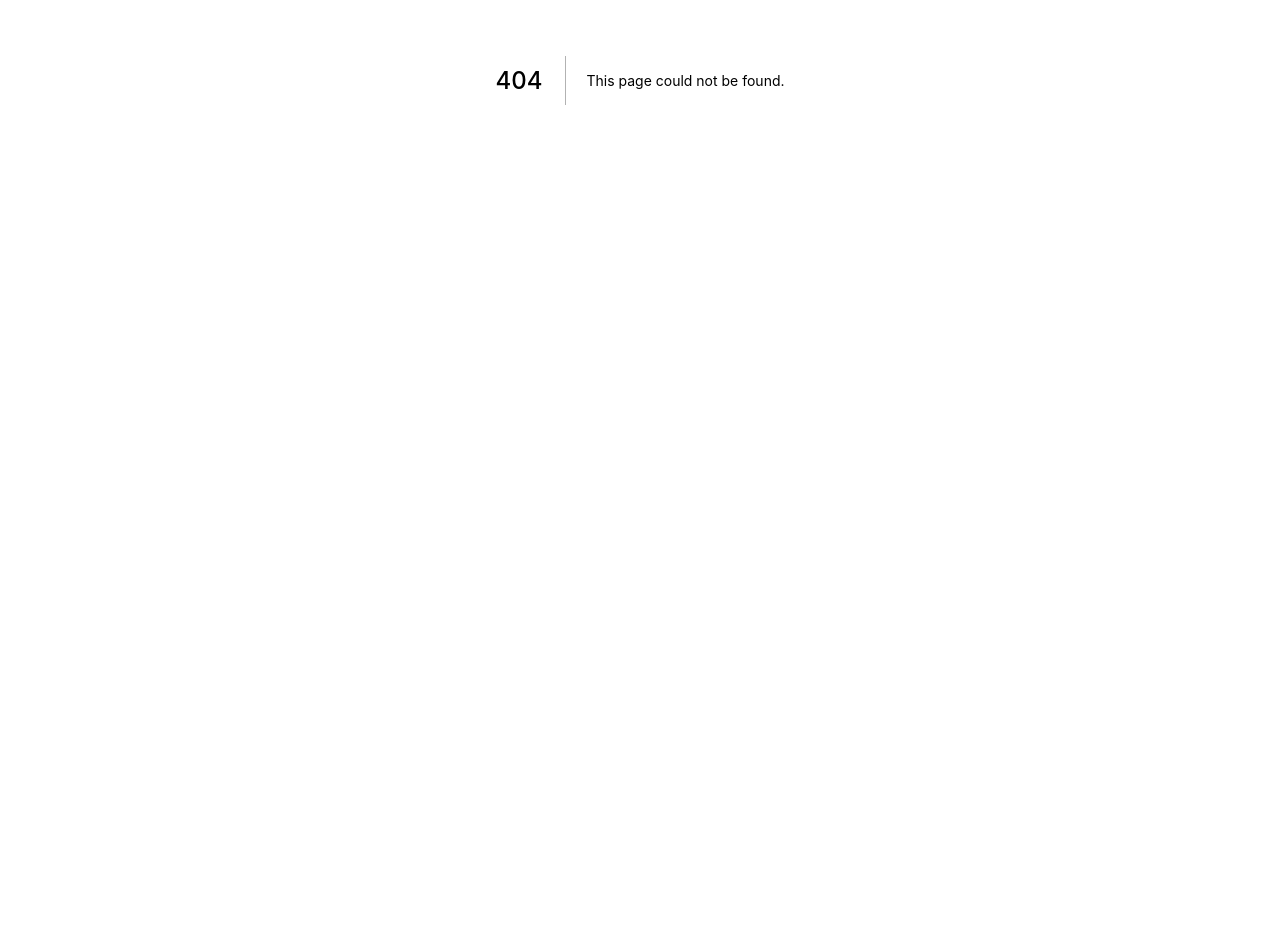
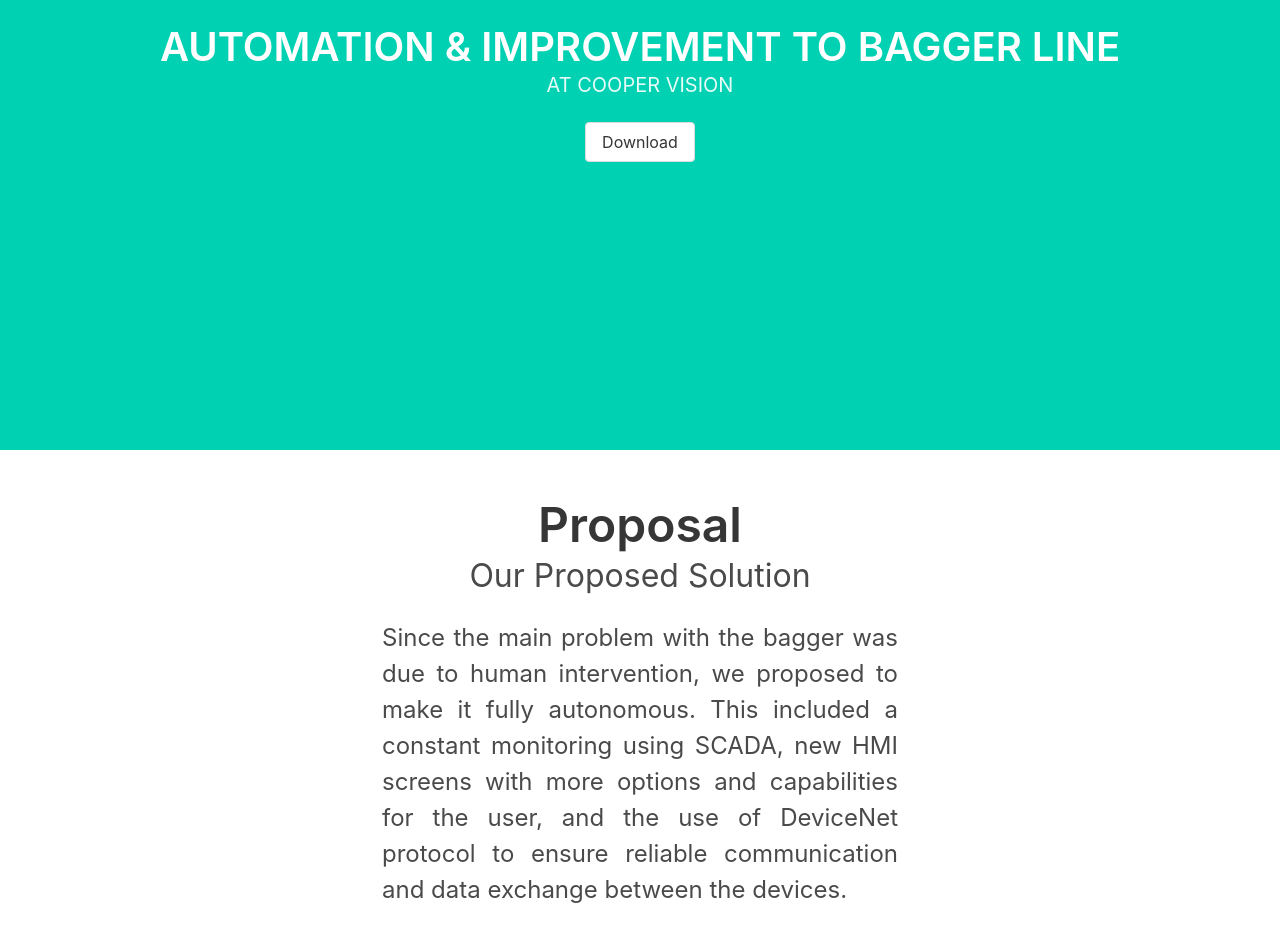
Before and after one commit to marcmaceira/bagger-line, a Next.js app: page /proposal in a window 1280 px wide. Before the commit this address had no page. Shown: the part 320-1262 px from the top of the page. Before the commit the page ends 800 px from the top, so only its background shows below. Built offline with nearby package versions, Linux system fonts and the light colour scheme.

Commit message:
Add proposal

```diff
--- a/components/Navbar.js
+++ b/components/Navbar.js
@@ -45,6 +45,9 @@
 						<Link href="/">
 							<a className="navbar-item">Home</a>
 						</Link>
+						<Link href="/proposal">
+							<a className="navbar-item">Proposal</a>
+						</Link>
 						<Link href="/Revista Capstone.pdf">
 							<span className="navbar-item">
 								<a className="button is-info is-outlined is-inverted">
--- a/pages/index.js
+++ b/pages/index.js
@@ -43,7 +43,7 @@
 						</div>
 						<div className="columns is-centered">
 							<div className="column is-half">
-								<figure className="image is-5by3">
+								<figure className="image is-4by3">
 									<Image
 										className="is-rounded"
 										src="/img/undraw_Surveillance_re_8tkl.png"
--- /dev/null
+++ b/pages/proposal.js
@@ -0,0 +1,115 @@
+import Layout from "../components/Layout";
+import Image from "next/image";
+export default function Proposal() {
+	return (
+		<Layout>
+			<main>
+				<div className="container">
+					<section className="section">
+						<div className="columns is-centered">
+							<div className="column is-half">
+								<div className="has-text-centered">
+									<h2 className="title is-1">Proposal</h2>
+									<h3 className="subtitle is-3">
+										Our Proposed Solution
+									</h3>
+								</div>
+							</div>
+						</div>
+						<div className="columns is-centered">
+							<div className="column is-half">
+								<div className="has-text-justified-desktop">
+									<p className="is-size-4">
+										Since the main problem with the bagger
+										was due to human intervention, we
+										proposed to make it fully autonomous.
+										This included a constant monitoring
+										using SCADA, new HMI screens with more
+										options and capabilities for the user,
+										and the use of DeviceNet protocol to
+										ensure reliable communication and data
+										exchange between the devices.
+									</p>
+								</div>
+							</div>
+						</div>
+					</section>
+					<section className="section">
+						<div className="columns is-centered">
+							<div className="column is-half">
+								<div className="has-text-centered">
+									<h2 className="title is-3">Limitations</h2>
+									<h3 className="subtitle is-3">
+										Identified Limitations
+									</h3>
+								</div>
+							</div>
+						</div>
+						<div className="columns is-centered">
+							<div className="column is-half">
+								<div className="has-text-justified-desktop">
+									<p className="is-size-4">
+										We were working in a well-known and
+										standardized industry, we had some
+										constrains in our designing process. All
+										of Cooper Vision machinery was mainly
+										done by a company called Hekuma,
+										residing in Germany. This created a
+										problem of lack of proprietary
+										documentation, limited options regarding
+										to PLC and programming, and the
+										standardization of components such as
+										buttons, valves, cables, and budget. We
+										were facing the 2020-2021 COVID
+										situation during our capstone project.
+										This created a whole new dynamic on how
+										we had to work in the factory, as well
+										as the protocols to even enter inside de
+										facility.
+									</p>
+								</div>
+							</div>
+						</div>
+					</section>
+					<section className="section">
+						<div className="columns is-centered">
+							<div className="column is-half">
+								<div className="">
+									<h2 className="title is-1">Budget</h2>
+									<h3 className="subtitle is-3">
+										Estimated Budget
+									</h3>
+									<div className="has-text-justified-desktop">
+										<p className="is-size-4">
+											This project involved the entire
+											engineering team of Cooper Vision,
+											as well as the manufacturing company
+											of Hekuma, the approved budget was
+											as follows:
+										</p>
+										<br />
+										<p className="is-size-4">
+											Our Capstone project, located in the
+											category of “Engineering”, was given
+											a total of{" "}
+											<strong>$49,332.75</strong>.
+										</p>
+									</div>
+								</div>
+							</div>
+							<div className="column is-half">
+								<figure className="image is-4by3">
+									<Image
+										src="/img/estimated-cost-summary.JPG"
+										layout="fill"
+										alt="Vector art of a guy and an eye"
+									/>
+								</figure>
+							</div>
+						</div>
+					</section>
+				</div>
+			</main>
+		</Layout>
+	);
+}
```
Also changed, not shown: public/img/estimated-cost-summary.JPG (added).
